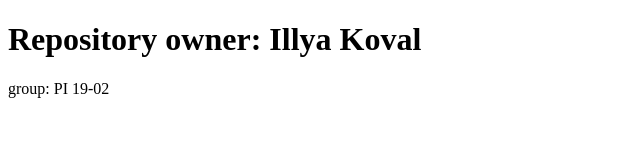
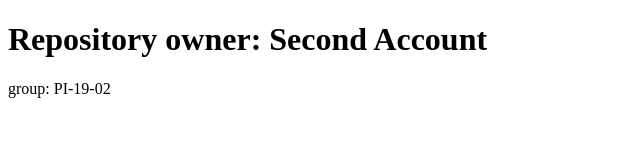
Before and after one commit to IllyaKoval2004/pr_protect_Koval, a plain HTML site: page index.html in a window 1280 px wide. Shown: the whole page, without its empty margins (0-640 px from the left). Drawn offline with Linux system fonts and the light colour scheme.

Commit message:
Edited index.html

```diff
--- a/index.html
+++ b/index.html
@@ -4,10 +4,10 @@
   <meta charset="UTF-8">
   <meta http-equiv="X-UA-Compatible" content="IE=edge">
   <meta name="viewport" content="width=device-width, initial-scale=1.0">
-  <title>Koval</title>
+  <title>Second</title>
 </head>
 <body>
-  <h1>Repository owner: Illya Koval</h1>
-  <p>group: PI 19-02</p>
+  <h1>Repository owner: Second Account</h1>
+  <p>group: PI-19-02</p>
 </body>
 </html>
```
